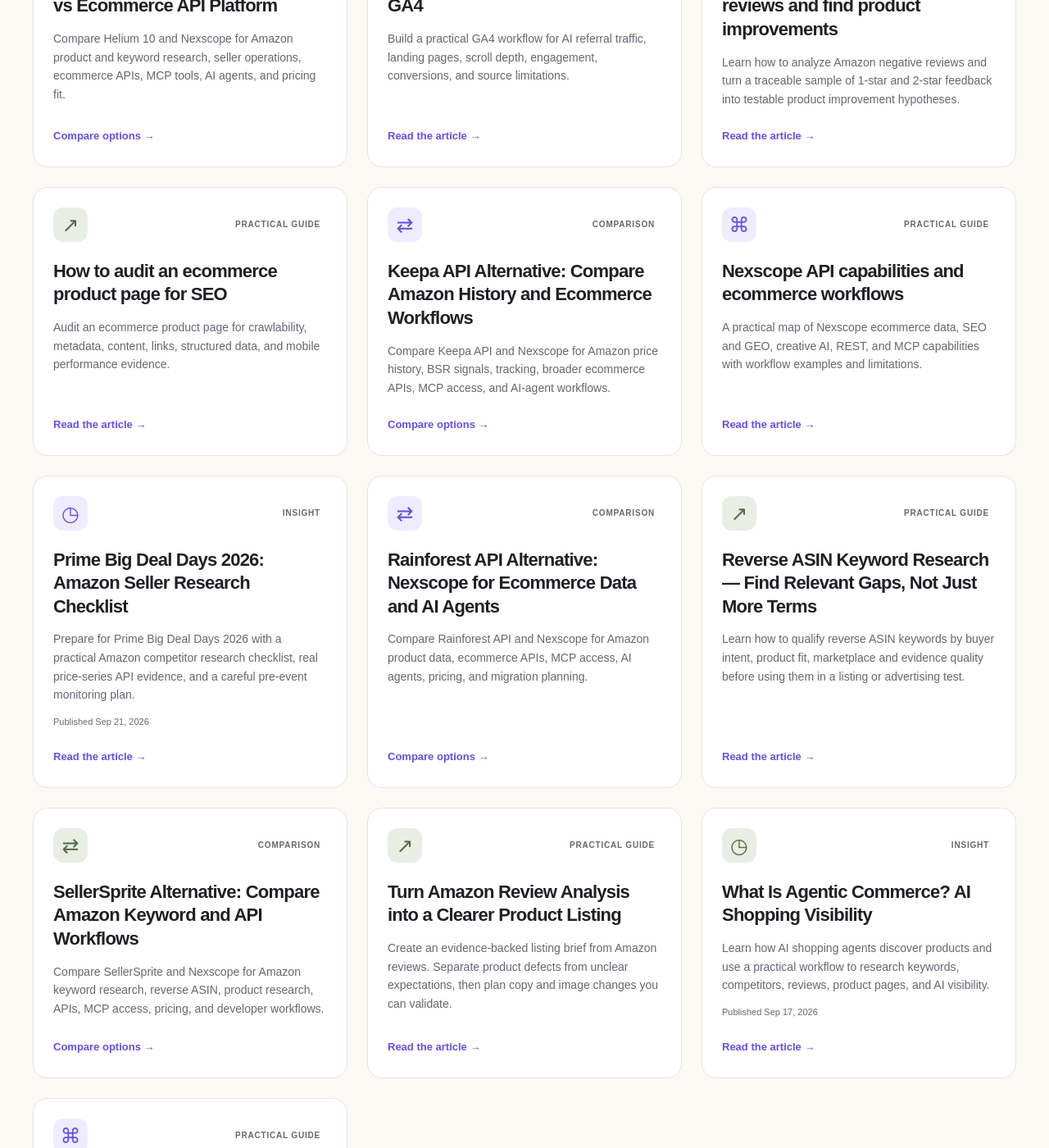
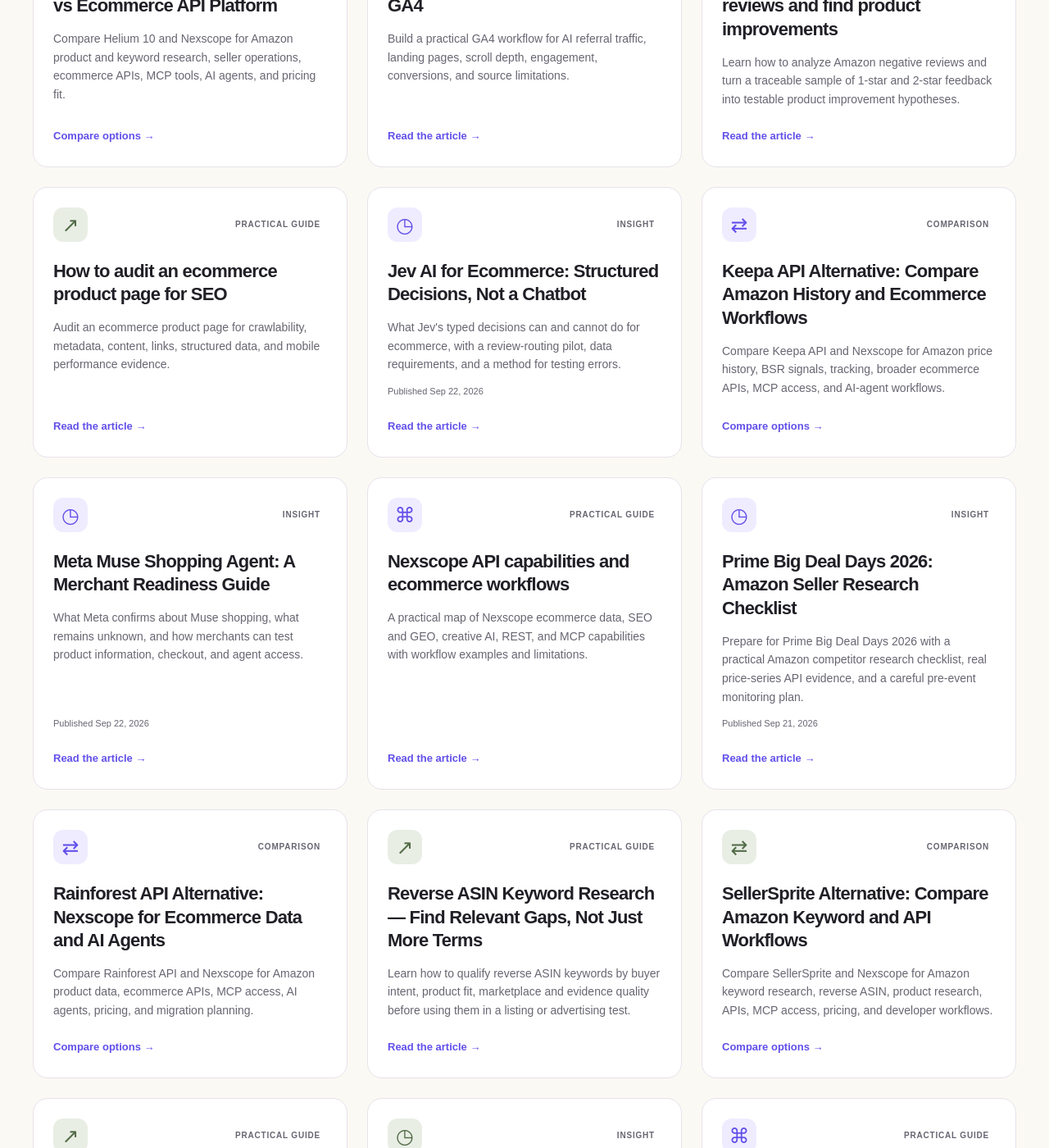
Before and after one commit to nexscope-ai/ecommerce-ai-tools, a Jekyll site: the page built from docs/index.md, in a window 1280 px wide and 1400 px high, scrolled down 3797 px. Shown: the whole window at 82% size. Built offline with Jekyll 4.4.1, drawn with Linux system fonts in a browser that asks for light colours; some of the changed lines change nothing that is shown; some of the changed text lies outside the part shown.

Commit message:
Publish Muse and Jev ecommerce insights

```diff
--- a/docs/_layouts/default.html
+++ b/docs/_layouts/default.html
@@ -163,7 +163,7 @@
       <article>
         {% if page.resource_hub %}{% include resource-library.html %}{% else %}{{ content }}{% endif %}
         {% if page.last_reviewed %}<p class="reviewed">Last reviewed: {{ page.last_reviewed }} · Maintained by the official Nexscope team.</p>{% endif %}
-        {% unless is_hub %}
+        {% unless is_hub or page.editorial_only %}
         <section class="article-next" aria-label="Next steps"><span class="eyebrow">Keep exploring</span><h2>Put your next idea to work.</h2><p>Follow another guide or find a focused tool for the task you are researching.</p><div><a href="https://learn.nexscope.ai/tools/">Find a tool →</a><a href="{{ '/guides/' | relative_url }}">Browse guides →</a><a href="https://www.nexscope.ai/api-docs?co-from=githubIO">Open API docs ↗</a></div></section>
         {% endunless %}
       </article>
--- /dev/null
+++ b/docs/ecommerce-trends/jev-ai-ecommerce-structured-decisions.md
@@ -0,0 +1,121 @@
+---
+layout: default
+title: "Jev AI for Ecommerce: Structured Decisions, Not a Chatbot"
+description: "What Jev's typed decisions can and cannot do for ecommerce, with a review-routing pilot, data requirements, and a method for testing errors."
+permalink: /ecommerce-trends/jev-ai-ecommerce-structured-decisions/
+last_reviewed: 2026-09-22
+date_published: 2026-09-22
+date_modified: 2026-09-22
+author: Nexscope Team
+schema_type: Article
+og_type: article
+topic: agents
+editorial_only: true
+keywords:
+  - Jev AI ecommerce
+  - TypeSafe AI Jev
+  - System One Models
+  - structured AI decisions for sellers
+faq:
+  - question: Is Jev an ecommerce data source?
+    answer: "No. Jev is a TypeSafe AI model for structured decisions. A seller workflow still needs legitimate product, review, catalog, or first-party data for the decision it asks Jev to make."
+  - question: Does a type-safe Jev response mean the decision is correct?
+    answer: "No. A response can match the allowed schema and still classify an item incorrectly. Test decision quality, calibration, coverage, and downstream business impact on representative labeled data."
+  - question: What data does a Jev pilot need?
+    answer: "Use permissioned, representative records for the decision being tested, retain source identifiers, and compare results with human-reviewed labels. Jev does not supply the underlying ecommerce facts."
+---
+
+# Jev AI for ecommerce: fast decisions need good evidence
+
+**By Nexscope Team · Published September 22, 2026**
+
+**Jev is TypeSafe AI's early-access model for typed decisions with probabilities, not a chatbot or an ecommerce database.** It is designed for bounded questions such as classification, routing, and scoring inside software. A seller might test it on review themes or catalog triage, but a valid output can still be wrong, and the model cannot supply missing product or customer evidence.
+
+> **Key takeaways:** Jev is TypeSafe AI's early-access System One Model for structured decisions, not a conversational shopping agent. Its developer-defined output shape may reduce parsing failures; semantic mistakes still require measurement and human fallback. Start with one low-risk decision, legitimate source data, labeled examples, and a review threshold.
+
+## What is Jev, and why is it drawing attention?
+
+**Jev converts an input state and bounded questions into typed, probabilistic decisions.** [TypeSafe AI introduced it on September 15, 2026](https://typesafe.ai/blog/introducing-system-one-models-and-jev/) as the first public model in its “System One” family, available in early access. TypeSafe describes use cases such as classification, routing, scoring, extraction, and branching inside software. Jev is not designed to generate a free-form product description or hold a shopper conversation.
+
+TypeSafe reports large speed and cost advantages for certain comparisons in its own [workflow evaluations](https://evals.typesafe.ai/). Those are **vendor-reported results on selected decision workflows**, not a universal claim about every ecommerce task or an independently established production saving. The company says its evaluation reference is the average output of large external models, rather than a conventional human-labeled ground truth. A seller should therefore benchmark the *actual decision* and full workflow cost before adopting the headline multiplier.
+
+**Evidence boundary:** This article is based on TypeSafe's published announcement and evaluations, not a hands-on Jev test with seller data. The ecommerce examples below are proposed pilot designs, not measured Jev performance or built-in ecommerce features.
+
+## Does “type-safe” mean Jev cannot be wrong?
+
+**No. Valid output structure and business accuracy are different properties.** A model restricted to `packaging`, `delivery`, `product`, or `other` will not invent a fifth category if the interface enforces those choices. It can still put a genuine product defect into `delivery`, misread sarcasm, or be overconfident when a review mentions two issues. TypeSafe's announcement emphasizes schema guarantees; it also describes confidence and probabilities, which are useful precisely because a decision can be uncertain.
+
+For seller operations, keep three checks separate:
+
+| Check | Example failure | What to measure |
+| --- | --- | --- |
+| Schema validity | Output is not one of the allowed labels | Parse and validation failure rate |
+| Decision quality | “Broken hinge” labeled as a shipping issue | Precision, recall, and errors by class |
+| Business safety | A weak label triggers an automatic listing change | False-action rate and review/rollback path |
+
+Do not translate “no free-form hallucinated text” into “zero factual errors.” The latter would require task-specific evidence that neither a schema nor a vendor demo supplies.
+
+## Which ecommerce decisions are a reasonable first fit?
+
+**Prefer reversible triage over autonomous changes to price, claims, or inventory.** A constrained model is most useful where the alternatives are known and a wrong answer can be reviewed before it affects a customer.
+
+| Potential task | Allowed decision | Source evidence | Human fallback |
+| --- | --- | --- | --- |
+| Route low-star review themes | Product, packaging, delivery, unclear | Review text and source ID | Mixed themes or low confidence |
+| Check catalog completeness | Ready, missing attribute, conflicting attribute | Merchant-owned variant record and page | Any proposed publish action |
+| Prioritize competitor research | Investigate now, watch, ignore | Dated public product and price evidence | Sparse or inconsistent data |
+| Sort support requests | Shipping, return, compatibility, other | Authorized first-party ticket text | Refund, safety, or legal concern |
+
+These are **proposed developer workflows, not verified Jev ecommerce features**. A model can help route a complaint, but it cannot establish a defect rate from a small sample. It can flag a possible page inconsistency, but only the merchant's approved product record can settle what the SKU actually includes.
+
+## How should a seller team evaluate a Jev pilot?
+
+**Measure accepted decisions, not impressive single-call latency.** Begin with one question that already has an operational owner—for example, routing reviews to an analyst's queue. Define the label set and an `unclear` or human-review route before selecting a model.
+
+1. Collect a permissioned, representative sample with source IDs, dates, marketplaces, and language. Remove or protect personal information before sending any content to a new provider.
+2. Ask trained reviewers to label examples independently, then resolve disagreements. Include short, mixed-topic, and ambiguous cases—not only easy demonstrations.
+3. Compare Jev with the team's current rules or model on the same examples. Keep prompts, schema, preprocessing, and downstream decision rules fixed where possible.
+4. Set a confidence threshold using the validation set. Route uncertain cases to a person; do not set the threshold from the vendor's reported confidence alone.
+5. In a shadow run, log the input reference, model version, decision, probability, processing time, and human correction without automatically changing a listing or contacting a buyer.
+6. Judge precision and recall by label, calibration, abstention rate, cost per **accepted** decision, and the business cost of the most serious mistakes. Recheck after data or workflow changes.
+
+For example, suppose a review says “arrived late and the lid cracked after one use.” A single forced label loses information. An **illustrative decision contract—not TypeSafe API syntax** could ask for separate delivery and product-issue flags, plus a human-review decision:
+
+| Question for the decision layer | Allowed answer | Why this matters |
+| --- | --- | --- |
+| Is delivery mentioned as a problem? | Yes, no, or unclear | “Arrived late” is visible in the source text. |
+| Is product performance mentioned as a problem? | Yes, no, or unclear | “Lid cracked” is a separate issue. |
+| Does this need human review? | Yes or no | Mixed issues or low confidence should not be silently collapsed. |
+
+The review alone does not reveal the product-wide defect rate or prove why the lid cracked. That evidence boundary may matter more than shaving milliseconds from inference.
+
+## What data does a useful pilot need?
+
+**Use evidence that actually answers the chosen decision.** Review-theme routing needs review text and stable source IDs. Catalog checks need the merchant's approved variant record and current product page. Support routing needs authorized first-party tickets, not a sample of public competitor reviews. Keep the raw inputs and their dates separate from model labels so a reviewer can retrace a decision.
+
+Check each provider's access rules, coverage, permitted uses, and privacy terms before moving data into a new model. Public marketplace research cannot stand in for a seller's private orders, inventory, or support history. If the source data is incomplete or stale, a faster decision model may only automate the wrong conclusion sooner.
+
+## How is Jev different from a shopping agent such as Muse?
+
+**Jev makes bounded decisions inside a developer's software; Muse attempts multi-step work for a consumer.** A shopping agent may navigate sites, compare offers, and prepare checkout. A structured decision model might classify a catalog discrepancy within the merchant's own workflow. Neither substitutes for truthful product data or automatically grants access to another platform.
+
+For the customer-facing side of this shift, see the [Meta Muse merchant-readiness guide]({{ '/ecommerce-trends/meta-muse-shopping-agent-merchant-readiness/' | relative_url }}). For the internal decision side, choose one routing task, preserve the source evidence, and compare the pilot with a human-reviewed baseline. If the first missing piece is trustworthy data, solve that before adding a new model.
+
+## Frequently asked questions
+
+### Is Jev an ecommerce data source?
+
+No. Jev makes structured decisions. A seller workflow still needs legitimate product, review, catalog, or first-party data for the decision it asks Jev to make.
+
+### Does a type-safe Jev response mean the decision is correct?
+
+No. The response can match every allowed field and still classify a review incorrectly. Test decision quality, calibration, coverage, and downstream impact on representative labeled data.
+
+### What data does a Jev pilot need?
+
+Use permissioned, representative records for the decision being tested. Retain source identifiers and compare the results with human-reviewed labels. Jev does not supply the underlying ecommerce facts.
+
+## Sources
+
+- [TypeSafe AI: Introducing System One Models & Jev](https://typesafe.ai/blog/introducing-system-one-models-and-jev), September 15, 2026
+- [TypeSafe AI: Workflow evaluations](https://evals.typesafe.ai/), reviewed September 22, 2026
--- /dev/null
+++ b/docs/ecommerce-trends/meta-muse-shopping-agent-merchant-readiness.md
@@ -0,0 +1,109 @@
+---
+layout: default
+title: "Meta Muse Shopping Agent: A Merchant Readiness Guide"
+description: "What Meta confirms about Muse shopping, what remains unknown, and how merchants can test product information, checkout, and agent access."
+permalink: /ecommerce-trends/meta-muse-shopping-agent-merchant-readiness/
+last_reviewed: 2026-09-22
+date_published: 2026-09-22
+date_modified: 2026-09-22
+author: Nexscope Team
+schema_type: Article
+og_type: article
+topic: shopping
+editorial_only: true
+keywords:
+  - Meta Muse shopping agent
+  - Muse AI shopping
+  - AI shopping agent merchant readiness
+  - agentic commerce product discovery
+faq:
+  - question: Can merchants submit a product feed directly to Meta Muse?
+    answer: "As of September 22, 2026, Meta's public Muse launch materials do not describe a merchant feed or guaranteed inclusion program for the personal agent. Verify current Meta documentation before claiming a direct submission route."
+  - question: Can Meta Muse buy products without the shopper approving?
+    answer: "Meta says Muse requests approval before sensitive actions such as making a purchase. Merchants should still verify the actual checkout and consent flow on their own site."
+  - question: Will adding structured data guarantee that Muse finds a product?
+    answer: "No. Accurate structured data can make a page clearer to some systems, but Meta has not documented it as a Muse inclusion or ranking guarantee. Test what an authorized Muse session actually sees."
+---
+
+# Meta Muse shopping agent: what merchants can verify now
+
+**By Nexscope Team · Published September 22, 2026**
+
+**Meta Muse is a personal AI agent that can browse the web and prepare a purchase for the shopper's approval.** For merchants, the immediate question is whether an agent can verify the exact product, offer, and checkout terms a shopper requested. Meta's launch materials do not describe a merchant-submission feed or recommendation formula for Muse. A readable product page is a sensible preparation step, not a guarantee of inclusion—and some retailers may not permit Muse access.
+
+> **Key takeaways:** Muse is Meta's personal AI agent, not the Muse Image or Muse Video model. A merchant should make variant-level facts, price, availability, shipping, returns, and evidence easy to find and internally consistent. Test an ordinary, permitted shopper journey rather than guessing at Muse's private ranking. Record what the agent actually saw and did. No page markup guarantees that Muse will visit or recommend a product.
+
+## What is Meta Muse—and what was announced?
+
+**Muse is a personal agent that can take actions, not just answer a shopping question.** [Meta introduced Muse on September 8, 2026](https://about.fb.com/news/2026/09/introducing-muse-personal-ai-agent/). Meta says it runs in a dedicated virtual machine with its own browser, can work across connected apps, and asks for approval before sensitive actions such as sending an email or making a purchase. Meta also describes checkout with Stripe's Link for eligible purchases. The initial rollout is in the United States; access and features may change.
+
+Do not confuse the product with **Muse Spark**, the model family powering Meta's AI experiences, or **Muse Image** and **Muse Video**, its media-generation products. This article is about the *personal agent's shopping workflow*.
+
+**What is not documented:** As of September 22, Meta's public Muse launch materials do not describe a merchant-submission feed, product eligibility rules, or a recommendation-ranking formula. That is a limit of the published information, not evidence that Muse never uses feeds or partner data. The preparation steps below are a general product-information audit, not a way to influence a known Muse ranking signal.
+
+## Why does the Amazon dispute matter to other merchants?
+
+**An agent's ability to browse is not the same as permission to use every store.** On September 20–21, [GeekWire reported that Amazon had blocked Muse from shopping on Amazon.com](https://www.geekwire.com/2026/amazon-blocks-metas-muse-ai-assistant-in-new-standoff-over-agentic-shopping/), citing Amazon's objections to unauthorized agent access. That is a reported, date-specific platform decision—not proof that all retailers will block Muse or that the restriction will remain unchanged.
+
+For a brand selling through both its own store and a marketplace, this creates two separate tests. Can an authorized shopper or agent understand the brand's own product page? And what does each marketplace currently permit? A merchant should not try to bypass a marketplace's controls, assume that an agent can complete checkout there, or describe an unavailable path as a conversion channel.
+
+**Evidence boundary:** The browser and approval features above come from Meta's announcement; the Amazon restriction is a dated news report. We have not run a controlled Muse shopping experiment for this article, so the checklist that follows is a test plan, not an observed performance result.
+
+## What information should an agent be able to verify on a product page?
+
+**Make the purchase decision explicit at the exact variant being sold.** A browser-based agent may encounter the same ambiguity a human does: a “from” price that applies to another size, a delivery estimate hidden until checkout, or a product photo that depicts an accessory sold separately. Meta has not published a universal Muse merchant-ranking formula; the following is a page-quality checklist, not a claimed ranking factor.
+
+| Shopper question | Merchant evidence to expose | Common failure |
+| --- | --- | --- |
+| Is this the requested model? | Model number, variant, dimensions, included items | Title and image describe different bundles |
+| Is it within budget? | Current variant price, currency, fees where applicable | “Starting at” price with no variant mapping |
+| When will it arrive? | Location-aware stock, delivery range, shipping terms | Old availability text beside an out-of-stock option |
+| Can I return it? | Market-specific return window, conditions, contact route | Policy accessible only after checkout |
+| Can I trust the claim? | Specifications, test conditions, warranty or certification evidence | Unqualified “best,” “safe,” or “waterproof” claims |
+
+For example, “a quiet air purifier under $150 for a 200-square-foot bedroom” requires a current price, the relevant coverage *test condition*, noise measurement, available variant, and realistic delivery terms. A product page that only says “ultra-quiet for any room” cannot answer that request responsibly.
+
+## How can a merchant test Muse readiness without guessing at its algorithm?
+
+**Run a small, documented purchase-research exercise with your own site and account.** Use only access that the merchant and platform permit. The aim is to discover information gaps, not to manufacture a recommendation screenshot.
+
+1. Choose one live SKU and record its current price, variant, inventory, delivery promise, and return policy.
+2. Write three realistic shopper requests with constraints—for example budget plus size, compatibility plus shipping date, and comparison with a competing product.
+3. Have an authorized tester use the available Muse experience. Record the date, market, prompt, product URLs visited, claims repeated, and the point where approval is requested. Do not share account credentials in the test log.
+4. Check whether each answer matches the product page and checkout. Separate **observed behavior** from assumptions about how Muse selected pages.
+5. Fix missing or conflicting facts on your own page and catalog. Repeat the same requests and note what changed; a different answer alone does not prove the fix caused it.
+6. Stop before making a real purchase unless it is part of an approved test. Respect marketplace and site access rules.
+
+For each run, save a compact evidence row: **date and market → exact request → product URL visited → price, variant, and delivery claims repeated → approval or checkout step reached → discrepancy to fix**. Leave a field blank or mark it unknown if the agent did not show it. This makes a later comparison possible without inventing a “Muse visibility score.”
+
+If Muse is unavailable in your market or cannot access a retailer, audit the product page with a normal browser and save the test plan for later. Do not invent a Muse result or infer how it would rank the SKU.
+
+## Can you measure sales from Muse?
+
+**Not reliably from a referrer label alone.** A browser-based agent may not pass a recognizable source to the merchant's analytics, and a shopper may switch devices or complete a purchase later. Compare confirmed orders and checkout records with the dated test log where you have consent and access. Do not report “Muse sales” from an unverified referrer, a screenshot, or a single anecdotal test.
+
+## What should merchants do this week?
+
+**Repair one decision path before launching an “AI visibility” campaign.** Pick a high-value SKU, resolve its variant and offer contradictions, check the mobile page and checkout, then run the constrained requests above if Muse access is available. Keep a dated evidence sheet: what the page said, what the tester observed, what changed, and what remains unknown.
+
+If the page fails to answer a real buyer's question, fix that gap before treating Muse as a new acquisition channel. No audit, feed, or schema field can guarantee that the agent will recommend or purchase the product.
+
+## Frequently asked questions
+
+### Can merchants submit a product feed directly to Meta Muse?
+
+As of September 22, 2026, [Meta's public Muse launch materials](https://about.fb.com/news/2026/09/introducing-muse-personal-ai-agent/) do not describe a merchant feed or guaranteed inclusion program for the personal agent. Check current Meta documentation before claiming a direct submission route.
+
+### Can Meta Muse buy products without the shopper approving?
+
+Meta says Muse requests approval before sensitive actions such as a purchase. A merchant should still test how consent and checkout work on its own site.
+
+### Will adding structured data guarantee that Muse finds a product?
+
+No. Accurate structured data can clarify a page for some systems, but Meta has not documented it as a Muse inclusion or ranking guarantee. Test what an authorized Muse session actually sees.
+
+## Sources
+
+- [Meta: Introducing Muse](https://about.fb.com/news/2026/09/introducing-muse-personal-ai-agent/), September 8, 2026
+- [Meta: Muse product information](https://ai.meta.com/muse/), reviewed September 22, 2026
+- [GeekWire: Amazon blocks Meta's Muse from shopping on Amazon.com](https://www.geekwire.com/2026/amazon-blocks-metas-muse-ai-assistant-in-new-standoff-over-agentic-shopping/), September 20, 2026
```
